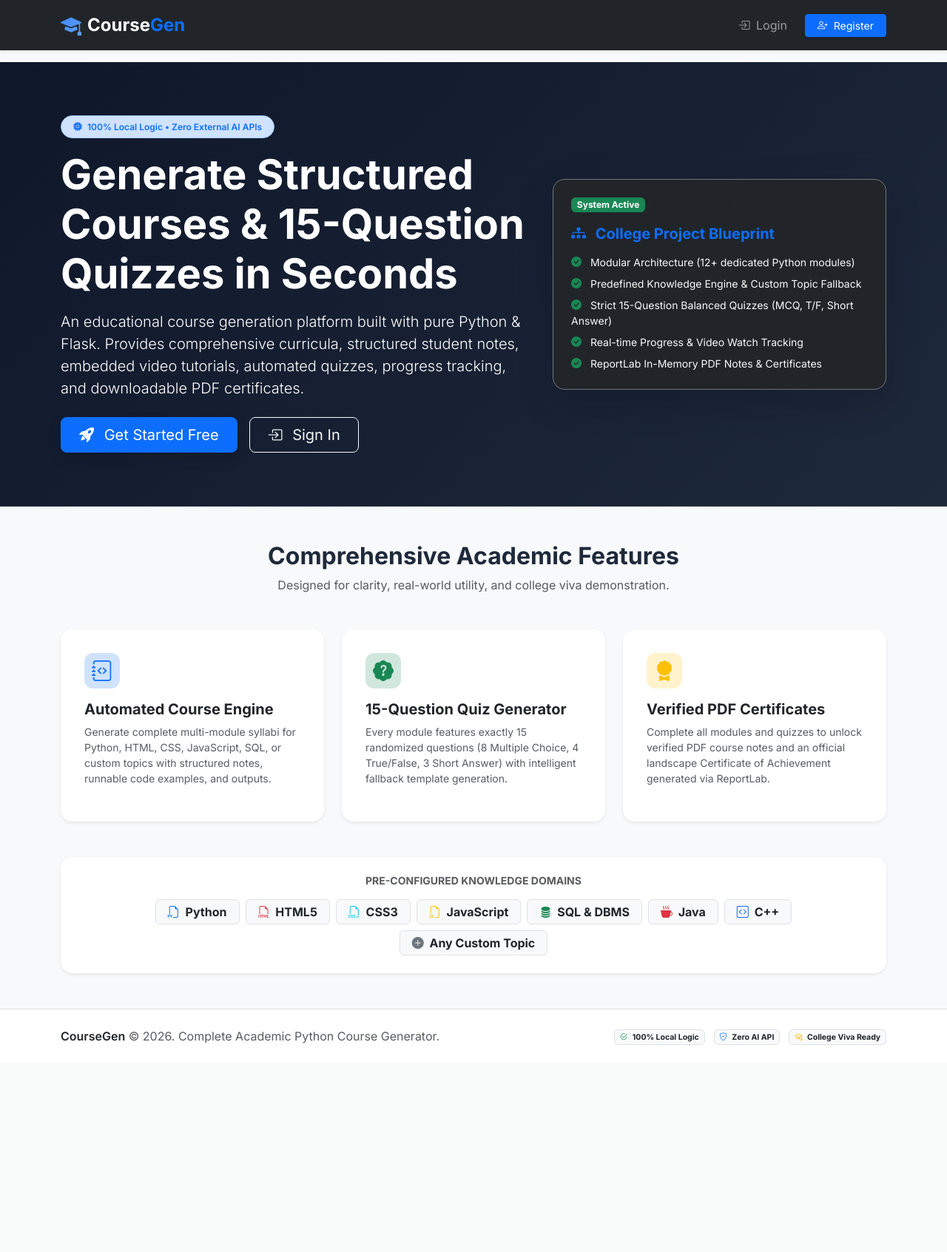
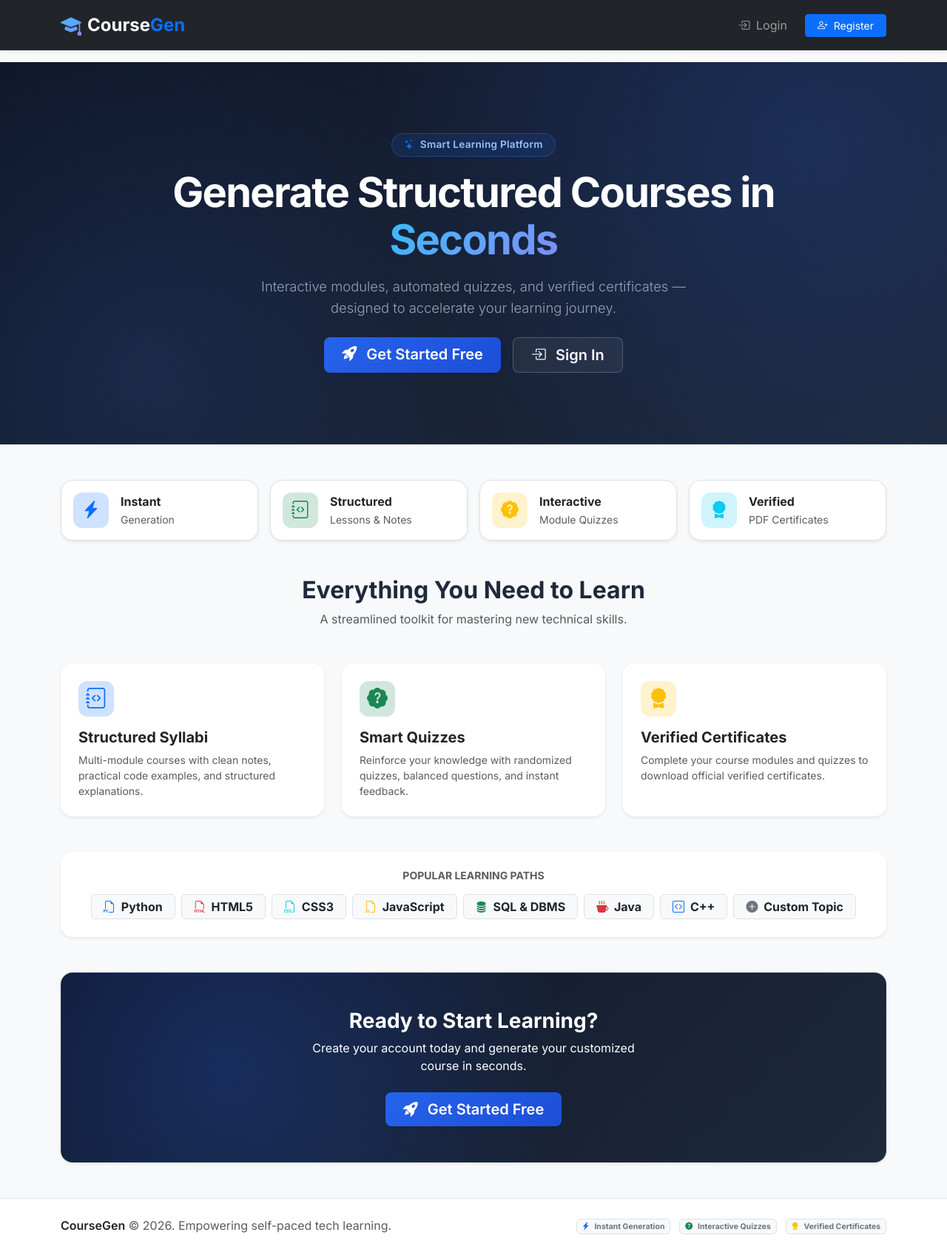
Before and after one commit to Munim-Gupta/Course-Generation-, a Flask app: page / in a window 1280 px wide. Shown: the whole page at 74% size. Before the commit the page ends 1413 px from the top, so only its background shows below. Run offline with Flask 3, Linux system fonts and the light colour scheme.

Commit message:
Simplify and modernize landing page, remove blueprint box, and clean UI

```diff
--- a/static/css/style.css
+++ b/static/css/style.css
@@ -22,12 +22,117 @@ body {
 
 /* --- Hero Section --- */
 .hero-section {
-    background: linear-gradient(135deg, #0f172a 0%, #1e293b 100%);
-    border-bottom: 1px solid rgba(255, 255, 255, 0.1);
+    background: radial-gradient(circle at 85% 20%, rgba(37, 99, 235, 0.18) 0%, transparent 50%),
+                radial-gradient(circle at 15% 80%, rgba(59, 130, 246, 0.12) 0%, transparent 40%),
+                linear-gradient(135deg, #0f172a 0%, #1e293b 100%);
+    border-bottom: 1px solid rgba(255, 255, 255, 0.08);
+    position: relative;
+}
+
+.hero-badge {
+    background: rgba(37, 99, 235, 0.15);
+    color: #93c5fd;
+    border: 1px solid rgba(59, 130, 246, 0.3);
+    backdrop-filter: blur(8px);
+    font-size: 0.85rem;
+    letter-spacing: 0.02em;
+}
+
+.hero-heading {
+    letter-spacing: -0.03em;
+    line-height: 1.15;
+}
+
+.hero-lead {
+    color: #94a3b8;
+    font-size: 1.15rem;
+    line-height: 1.6;
+    max-width: 580px;
+}
+
+.btn-hero-primary {
+    background: linear-gradient(135deg, #2563eb 0%, #1d4ed8 100%);
+    border: none;
+    transition: all 0.25s ease;
+    font-weight: 600;
+}
+
+.btn-hero-primary:hover {
+    background: linear-gradient(135deg, #1d4ed8 0%, #1e40af 100%);
+    transform: translateY(-2px);
+    box-shadow: 0 10px 20px -3px rgba(37, 99, 235, 0.45) !important;
+}
+
+.btn-hero-secondary {
+    background: rgba(255, 255, 255, 0.06);
+    border: 1px solid rgba(255, 255, 255, 0.2);
+    backdrop-filter: blur(8px);
+    transition: all 0.25s ease;
+    font-weight: 600;
+}
+
+.btn-hero-secondary:hover {
+    background: rgba(255, 255, 255, 0.14);
+    border-color: rgba(255, 255, 255, 0.4);
+    color: #ffffff;
+    transform: translateY(-2px);
+}
+
+/* --- Preview Course Card --- */
+.preview-course-card {
+    background: rgba(15, 23, 42, 0.75);
+    border: 1px solid rgba(255, 255, 255, 0.12);
+    backdrop-filter: blur(16px);
+    box-shadow: 0 25px 50px -12px rgba(0, 0, 0, 0.5);
+    transition: transform 0.3s ease, box-shadow 0.3s ease;
+}
+
+.preview-course-card:hover {
+    transform: translateY(-4px);
+    box-shadow: 0 30px 60px -12px rgba(0, 0, 0, 0.65);
+}
+
+.preview-icon {
+    width: 44px;
+    height: 44px;
+    display: flex;
+    align-items: center;
+    justify-content: center;
+}
+
+.preview-module-item {
+    background: rgba(255, 255, 255, 0.04);
+    border: 1px solid rgba(255, 255, 255, 0.06);
+    transition: background 0.2s ease;
+}
+
+.preview-module-item:hover {
+    background: rgba(255, 255, 255, 0.07);
+}
+
+.preview-module-item.current {
+    background: rgba(37, 99, 235, 0.15);
+    border-color: rgba(37, 99, 235, 0.35);
+}
+
+/* --- Highlights & CTA Banner --- */
+.highlight-card {
+    transition: transform 0.2s ease, box-shadow 0.2s ease;
+}
+
+.highlight-card:hover {
+    transform: translateY(-3px);
+    box-shadow: 0 10px 20px -3px rgba(0, 0, 0, 0.06) !important;
+}
+
+.cta-banner {
+    background: radial-gradient(circle at 20% 50%, rgba(37, 99, 235, 0.25) 0%, transparent 50%),
+                linear-gradient(135deg, #0f172a 0%, #1e293b 100%);
+    border: 1px solid rgba(255, 255, 255, 0.08);
 }
 
 .text-gradient {
-    background: linear-gradient(135deg, #3b82f6 0%, #60a5fa 100%);
+    background: linear-gradient(135deg, #38bdf8 0%, #60a5fa 50%, #818cf8 100%);
     -webkit-background-clip: text;
     -webkit-text-fill-color: transparent;
 }
--- a/templates/base.html
+++ b/templates/base.html
@@ -112,12 +112,12 @@
         <div class="container text-center text-muted">
             <div class="row align-items-center">
                 <div class="col-md-6 text-md-start mb-2 mb-md-0">
-                    <span class="fw-semibold text-dark">CourseGen</span> &copy; 2026. Complete Academic Python Course Generator.
+                    <span class="fw-semibold text-dark">CourseGen</span> &copy; 2026. Empowering self-paced tech learning.
                 </div>
                 <div class="col-md-6 text-md-end small">
-                    <span class="badge bg-light text-dark border me-2"><i class="bi bi-check2-circle text-success me-1"></i> 100% Local Logic</span>
-                    <span class="badge bg-light text-dark border me-2"><i class="bi bi-shield-check text-primary me-1"></i> Zero AI API</span>
-                    <span class="badge bg-light text-dark border"><i class="bi bi-mortarboard text-warning me-1"></i> College Viva Ready</span>
+                    <span class="badge bg-light text-secondary border me-2"><i class="bi bi-lightning-charge-fill text-primary me-1"></i> Instant Generation</span>
+                    <span class="badge bg-light text-secondary border me-2"><i class="bi bi-patch-question-fill text-success me-1"></i> Interactive Quizzes</span>
+                    <span class="badge bg-light text-secondary border"><i class="bi bi-award-fill text-warning me-1"></i> Verified Certificates</span>
                 </div>
             </div>
         </div>
--- a/templates/index.html
+++ b/templates/index.html
@@ -1,46 +1,29 @@
 {% extends "base.html" %}
 
-{% block title %}CourseGen | Automated Python Course Generation Platform{% endblock %}
+{% block title %}CourseGen | Smart Course Generation Platform{% endblock %}
 
 {% block content %}
-<div class="hero-section text-white py-5 mb-5">
-    <div class="container py-4">
-        <div class="row align-items-center">
-            <div class="col-lg-7">
-                <span class="badge bg-primary-subtle text-primary border border-primary-subtle px-3 py-2 rounded-pill fw-semibold mb-3">
-                    <i class="bi bi-cpu-fill me-1"></i> 100% Local Logic • Zero External AI APIs
+<!-- Hero Section -->
+<div class="hero-section text-white py-5 mb-5 position-relative overflow-hidden">
+    <div class="container py-5 position-relative">
+        <div class="row justify-content-center">
+            <div class="col-lg-9 text-center">
+                <span class="badge hero-badge px-3 py-2 rounded-pill fw-semibold mb-3">
+                    <i class="bi bi-stars text-primary me-1"></i> Smart Learning Platform
                 </span>
-                <h1 class="display-4 fw-bold mb-3 tracking-tight">
-                    Generate Structured Courses & 15-Question Quizzes in Seconds
+                <h1 class="display-4 fw-bold mb-3 tracking-tight hero-heading">
+                    Generate Structured Courses in <span class="text-gradient">Seconds</span>
                 </h1>
-                <p class="lead text-light-50 mb-4">
-                    An educational course generation platform built with pure Python & Flask.
-                    Provides comprehensive curricula, structured student notes, embedded video tutorials,
-                    automated quizzes, progress tracking, and downloadable PDF certificates.
+                <p class="lead hero-lead mb-4 mx-auto">
+                    Interactive modules, automated quizzes, and verified certificates — designed to accelerate your learning journey.
                 </p>
-                <div class="d-flex gap-3 flex-wrap">
-                    <a href="{{ url_for('register.register') }}" class="btn btn-primary btn-lg px-4 shadow">
+                <div class="d-flex gap-3 flex-wrap justify-content-center">
+                    <a href="{{ url_for('register.register') }}" class="btn btn-primary btn-lg px-4 shadow-sm btn-hero-primary">
                         <i class="bi bi-rocket-takeoff-fill me-2"></i> Get Started Free
                     </a>
-                    <a href="{{ url_for('login.login') }}" class="btn btn-outline-light btn-lg px-4">
+                    <a href="{{ url_for('login.login') }}" class="btn btn-outline-light btn-lg px-4 btn-hero-secondary">
                         <i class="bi bi-box-arrow-in-right me-2"></i> Sign In
                     </a>
-                </div>
-            </div>
-            <div class="col-lg-5 d-none d-lg-block text-center">
-                <div class="card bg-dark text-white border-secondary shadow-lg p-4 rounded-4 text-start">
-                    <div class="d-flex align-items-center mb-3">
-                        <span class="badge bg-success me-2">System Active</span>
-                        <small class="text-muted">Python 3 + Flask Architecture</small>
-                    </div>
-                    <h5 class="fw-bold mb-3 text-primary"><i class="bi bi-diagram-3-fill me-2"></i> College Project Blueprint</h5>
-                    <ul class="list-unstyled text-light small mb-0 d-flex flex-column gap-2">
-                        <li><i class="bi bi-check-circle-fill text-success me-2"></i> Modular Architecture (12+ dedicated Python modules)</li>
-                        <li><i class="bi bi-check-circle-fill text-success me-2"></i> Predefined Knowledge Engine & Custom Topic Fallback</li>
-                        <li><i class="bi bi-check-circle-fill text-success me-2"></i> Strict 15-Question Balanced Quizzes (MCQ, T/F, Short Answer)</li>
-                        <li><i class="bi bi-check-circle-fill text-success me-2"></i> Real-time Progress & Video Watch Tracking</li>
-                        <li><i class="bi bi-check-circle-fill text-success me-2"></i> ReportLab In-Memory PDF Notes & Certificates</li>
-                    </ul>
                 </div>
             </div>
         </div>
@@ -48,52 +31,98 @@
 </div>
 
 <div class="container mb-5">
-    <div class="text-center mb-5">
-        <h2 class="fw-bold">Comprehensive Academic Features</h2>
-        <p class="text-muted">Designed for clarity, real-world utility, and college viva demonstration.</p>
+    <!-- Quick Highlights Strip -->
+    <div class="row g-3 justify-content-center mb-5">
+        <div class="col-6 col-md-3">
+            <div class="d-flex align-items-center p-3 bg-white rounded-4 border shadow-sm h-100 highlight-card">
+                <div class="stat-icon bg-primary-subtle text-primary me-3">
+                    <i class="bi bi-lightning-charge-fill fs-4"></i>
+                </div>
+                <div>
+                    <div class="fw-bold text-dark">Instant</div>
+                    <small class="text-muted">Generation</small>
+                </div>
+            </div>
+        </div>
+        <div class="col-6 col-md-3">
+            <div class="d-flex align-items-center p-3 bg-white rounded-4 border shadow-sm h-100 highlight-card">
+                <div class="stat-icon bg-success-subtle text-success me-3">
+                    <i class="bi bi-journal-code fs-4"></i>
+                </div>
+                <div>
+                    <div class="fw-bold text-dark">Structured</div>
+                    <small class="text-muted">Lessons & Notes</small>
+                </div>
+            </div>
+        </div>
+        <div class="col-6 col-md-3">
+            <div class="d-flex align-items-center p-3 bg-white rounded-4 border shadow-sm h-100 highlight-card">
+                <div class="stat-icon bg-warning-subtle text-warning me-3">
+                    <i class="bi bi-patch-question-fill fs-4"></i>
+                </div>
+                <div>
+                    <div class="fw-bold text-dark">Interactive</div>
+                    <small class="text-muted">Module Quizzes</small>
+                </div>
+            </div>
+        </div>
+        <div class="col-6 col-md-3">
+            <div class="d-flex align-items-center p-3 bg-white rounded-4 border shadow-sm h-100 highlight-card">
+                <div class="stat-icon bg-info-subtle text-info me-3">
+                    <i class="bi bi-award-fill fs-4"></i>
+                </div>
+                <div>
+                    <div class="fw-bold text-dark">Verified</div>
+                    <small class="text-muted">PDF Certificates</small>
+                </div>
+            </div>
+        </div>
     </div>
 
-    <div class="row g-4">
+    <!-- Features Section -->
+    <div class="text-center mb-5">
+        <h2 class="fw-bold tracking-tight">Everything You Need to Learn</h2>
+        <p class="text-muted">A streamlined toolkit for mastering new technical skills.</p>
+    </div>
+
+    <div class="row g-4 mb-5">
         <div class="col-md-4">
-            <div class="card h-100 border-0 shadow-sm rounded-4 p-3 feature-card">
-                <div class="card-body">
+            <div class="card h-100 border-0 shadow-sm rounded-4 p-4 feature-card">
+                <div class="card-body p-0">
                     <div class="feature-icon bg-primary-subtle text-primary mb-3">
                         <i class="bi bi-journal-code fs-3"></i>
                     </div>
-                    <h5 class="fw-bold">Automated Course Engine</h5>
-                    <p class="text-muted small">
-                        Generate complete multi-module syllabi for Python, HTML, CSS, JavaScript, SQL, or custom topics
-                        with structured notes, runnable code examples, and outputs.
+                    <h5 class="fw-bold mb-2">Structured Syllabi</h5>
+                    <p class="text-muted small mb-0">
+                        Multi-module courses with clean notes, practical code examples, and structured explanations.
                     </p>
                 </div>
             </div>
         </div>
 
         <div class="col-md-4">
-            <div class="card h-100 border-0 shadow-sm rounded-4 p-3 feature-card">
-                <div class="card-body">
+            <div class="card h-100 border-0 shadow-sm rounded-4 p-4 feature-card">
+                <div class="card-body p-0">
                     <div class="feature-icon bg-success-subtle text-success mb-3">
                         <i class="bi bi-patch-question-fill fs-3"></i>
                     </div>
-                    <h5 class="fw-bold">15-Question Quiz Generator</h5>
-                    <p class="text-muted small">
-                        Every module features exactly 15 randomized questions (8 Multiple Choice, 4 True/False, 3 Short Answer)
-                        with intelligent fallback template generation.
+                    <h5 class="fw-bold mb-2">Smart Quizzes</h5>
+                    <p class="text-muted small mb-0">
+                        Reinforce your knowledge with randomized quizzes, balanced questions, and instant feedback.
                     </p>
                 </div>
             </div>
         </div>
 
         <div class="col-md-4">
-            <div class="card h-100 border-0 shadow-sm rounded-4 p-3 feature-card">
-                <div class="card-body">
+            <div class="card h-100 border-0 shadow-sm rounded-4 p-4 feature-card">
+                <div class="card-body p-0">
                     <div class="feature-icon bg-warning-subtle text-warning mb-3">
                         <i class="bi bi-award-fill fs-3"></i>
                     </div>
-                    <h5 class="fw-bold">Verified PDF Certificates</h5>
-                    <p class="text-muted small">
-                        Complete all modules and quizzes to unlock verified PDF course notes and an official landscape
-                        Certificate of Achievement generated via ReportLab.
+                    <h5 class="fw-bold mb-2">Verified Certificates</h5>
+                    <p class="text-muted small mb-0">
+                        Complete your course modules and quizzes to download official verified certificates.
                     </p>
                 </div>
             </div>
@@ -101,18 +130,29 @@
     </div>
 
     <!-- Supported Topics Bar -->
-    <div class="card border-0 shadow-sm rounded-4 mt-5 p-4 bg-white text-center">
-        <h6 class="text-uppercase fw-bold text-muted small mb-3">Pre-Configured Knowledge Domains</h6>
+    <div class="card border-0 shadow-sm rounded-4 p-4 bg-white text-center mb-5">
+        <h6 class="text-uppercase fw-bold text-muted small mb-3">Popular Learning Paths</h6>
         <div class="d-flex flex-wrap justify-content-center gap-2">
-            <span class="badge bg-light text-dark border px-3 py-2 fs-6"><i class="bi bi-filetype-py text-primary me-1"></i> Python</span>
-            <span class="badge bg-light text-dark border px-3 py-2 fs-6"><i class="bi bi-filetype-html text-danger me-1"></i> HTML5</span>
-            <span class="badge bg-light text-dark border px-3 py-2 fs-6"><i class="bi bi-filetype-css text-info me-1"></i> CSS3</span>
-            <span class="badge bg-light text-dark border px-3 py-2 fs-6"><i class="bi bi-filetype-js text-warning me-1"></i> JavaScript</span>
-            <span class="badge bg-light text-dark border px-3 py-2 fs-6"><i class="bi bi-database-fill text-success me-1"></i> SQL & DBMS</span>
-            <span class="badge bg-light text-dark border px-3 py-2 fs-6"><i class="bi bi-cup-hot-fill text-danger me-1"></i> Java</span>
-            <span class="badge bg-light text-dark border px-3 py-2 fs-6"><i class="bi bi-code-square text-primary me-1"></i> C++</span>
-            <span class="badge bg-light text-dark border px-3 py-2 fs-6"><i class="bi bi-plus-circle-fill text-secondary me-1"></i> Any Custom Topic</span>
+            <span class="badge bg-light text-dark border px-3 py-2 fs-6 topic-pill"><i class="bi bi-filetype-py text-primary me-1"></i> Python</span>
+            <span class="badge bg-light text-dark border px-3 py-2 fs-6 topic-pill"><i class="bi bi-filetype-html text-danger me-1"></i> HTML5</span>
+            <span class="badge bg-light text-dark border px-3 py-2 fs-6 topic-pill"><i class="bi bi-filetype-css text-info me-1"></i> CSS3</span>
+            <span class="badge bg-light text-dark border px-3 py-2 fs-6 topic-pill"><i class="bi bi-filetype-js text-warning me-1"></i> JavaScript</span>
+            <span class="badge bg-light text-dark border px-3 py-2 fs-6 topic-pill"><i class="bi bi-database-fill text-success me-1"></i> SQL & DBMS</span>
+            <span class="badge bg-light text-dark border px-3 py-2 fs-6 topic-pill"><i class="bi bi-cup-hot-fill text-danger me-1"></i> Java</span>
+            <span class="badge bg-light text-dark border px-3 py-2 fs-6 topic-pill"><i class="bi bi-code-square text-primary me-1"></i> C++</span>
+            <span class="badge bg-light text-dark border px-3 py-2 fs-6 topic-pill"><i class="bi bi-plus-circle-fill text-secondary me-1"></i> Custom Topic</span>
         </div>
+    </div>
+
+    <!-- Clean Bottom Call To Action -->
+    <div class="cta-banner rounded-4 text-white p-4 p-md-5 text-center shadow-sm">
+        <h3 class="fw-bold mb-2">Ready to Start Learning?</h3>
+        <p class="text-light-75 mb-4 mx-auto" style="max-width: 480px;">
+            Create your account today and generate your customized course in seconds.
+        </p>
+        <a href="{{ url_for('register.register') }}" class="btn btn-primary btn-lg px-4 shadow-sm btn-hero-primary">
+            <i class="bi bi-rocket-takeoff-fill me-2"></i> Get Started Free
+        </a>
     </div>
 </div>
 {% endblock %}
```
Also changed, not shown: templates/generate_course.html (+5 -5 lines).
